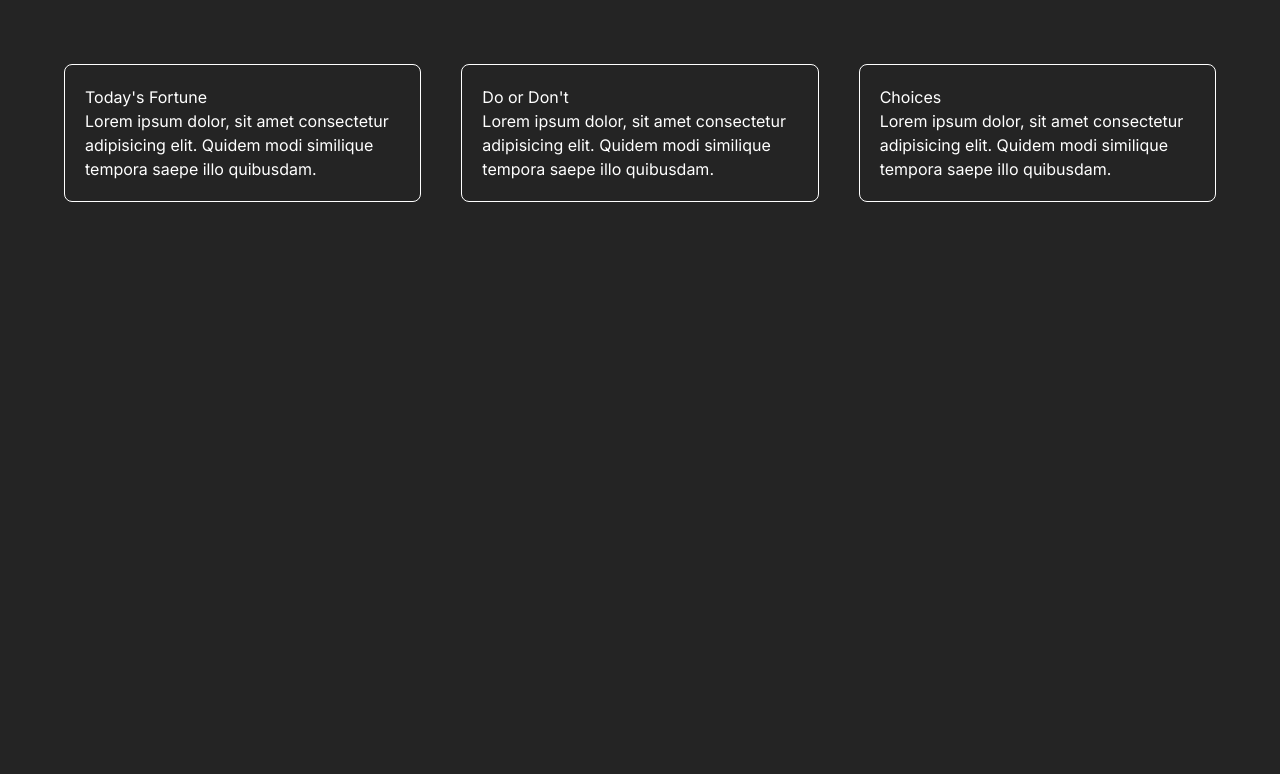
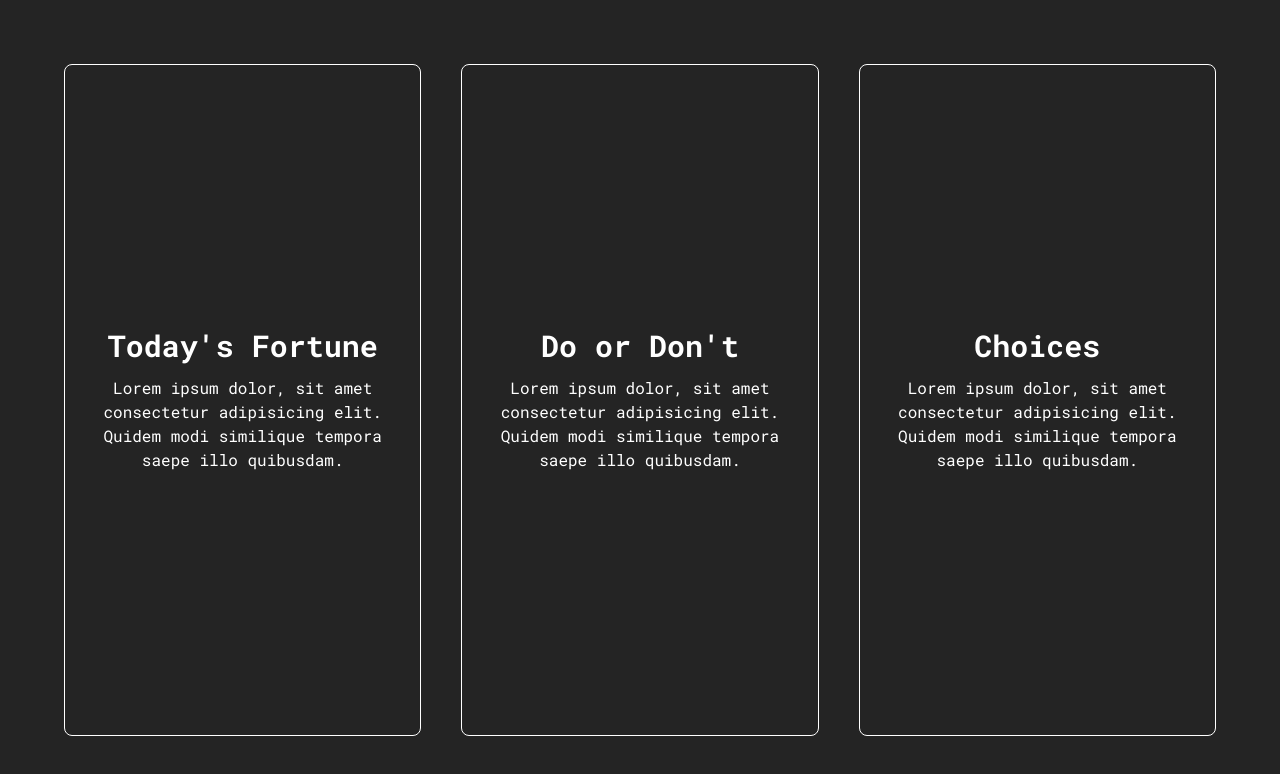
Before and after one commit to ksyksy815/tarot, a Next.js app: page / in a window 1280 px wide. Shown: the top 774 px of the page. Built offline with nearby package versions, Linux system fonts and the light colour scheme.

Commit message:
divided grounds

```diff
--- a/app/choices/page.tsx
+++ /dev/null
@@ -1,5 +0,0 @@
-const Page = () => {
-  return <div>Page</div>;
-};
-
-export default Page;
--- a/app/do-or-dont/page.tsx
+++ /dev/null
@@ -1,5 +0,0 @@
-const Page = () => {
-  return <div>Page</div>;
-};
-
-export default Page;
--- a/app/layout.tsx
+++ b/app/layout.tsx
@@ -1,8 +1,8 @@
 import type { Metadata } from "next";
-import { Inter } from "next/font/google";
+import { Roboto_Mono } from "next/font/google";
 import "./globals.css";
 
-const inter = Inter({ subsets: ["latin"] });
+const robotoMono = Roboto_Mono({ subsets: ["latin"] });
 
 export const metadata: Metadata = {
   title: "Create Next App",
@@ -17,7 +17,7 @@ export default function RootLayout({
   return (
     <html lang="en">
       <body
-        className={`w-screen h-screen overflow-y-scroll ${inter.className} bg-[#242424] text-white p-16`}
+        className={`w-screen h-screen overflow-y-scroll ${robotoMono.className} bg-[#242424] text-white p-16`}
       >
         {children}
       </body>
--- a/app/page.tsx
+++ b/app/page.tsx
@@ -1,9 +1,10 @@
-import Select from "@/components/Select";
+import MainContextProvider from "@/screens/home/MainContextProvider";
+import StepManager from "@/screens/home/StepManager";
 
 export default function Home() {
   return (
-    <div className={`flex flex-col h-full w-full`}>
-      <Select />
-    </div>
+    <MainContextProvider>
+      <StepManager />
+    </MainContextProvider>
   );
 }
--- a/app/todays-fortune/page.tsx
+++ /dev/null
@@ -1,11 +0,0 @@
-import Ground from "@/screens/todays-fortune/Ground";
-
-const Page = () => {
-  return (
-    <div className={``}>
-      <Ground />
-    </div>
-  );
-};
-
-export default Page;
--- a/components/Select.tsx
+++ b/components/Select.tsx
@@ -1,37 +1,51 @@
-import Link from "next/link";
+import {
+  MainContext,
+  MainContextType,
+} from "@/screens/home/MainContextProvider";
+import { useContext } from "react";
 
 const Select = () => {
+  const { changeToTypeIntro } = useContext(MainContext);
+
+  const handleClick = (type: MainContextType["type"]) => {
+    changeToTypeIntro(type);
+  };
   return (
-    <section className={`w-full flex flex-col md:flex-row gap-10`}>
-      <Link href={"/todays-fortune"}>
-        <div className={`flex flex-col p-5 border border-white rounded-lg`}>
-          <h3>{`Today's Fortune`}</h3>
-          <p>
-            Lorem ipsum dolor, sit amet consectetur adipisicing elit. Quidem
-            modi similique tempora saepe illo quibusdam.
+    <section
+      className={`h-full w-full flex flex-col md:flex-row gap-10 cursor-pointer`}
+    >
+      <div
+        className={`flex flex-col items-center justify-center gap-y-3 p-5 border border-white rounded-lg hover:translate-y-[-8px] hover:bg-white/10 hover:backdrop-blur-md`}
+        onClick={() => handleClick("todays-fortune")}
+      >
+        <h3 className={`text-3xl font-bold`}>{`Today's Fortune`}</h3>
+        <p className={`text-center`}>
+          Lorem ipsum dolor, sit amet consectetur adipisicing elit. Quidem modi
+          similique tempora saepe illo quibusdam.
         </p>
       </div>
-      </Link>
 
-      <Link href={"/do-or-dont"}>
-        <div className={`flex flex-col p-5 border border-white rounded-lg`}>
-          <h3>{`Do or Don't`}</h3>
-          <p>
-            Lorem ipsum dolor, sit amet consectetur adipisicing elit. Quidem
-            modi similique tempora saepe illo quibusdam.
+      <div
+        className={`flex flex-col items-center justify-center gap-y-3 p-5 border border-white rounded-lg hover:translate-y-[-8px] hover:bg-white/10 hover:backdrop-blur-md`}
+        onClick={() => handleClick("do-or-dont")}
+      >
+        <h3 className={`text-3xl font-bold`}>{`Do or Don't`}</h3>
+        <p className={`text-center`}>
+          Lorem ipsum dolor, sit amet consectetur adipisicing elit. Quidem modi
+          similique tempora saepe illo quibusdam.
         </p>
       </div>
-      </Link>
 
-      <Link href={"/choices"}>
-        <div className={`flex flex-col p-5 border border-white rounded-lg`}>
-          <h3>{`Choices`}</h3>
-          <p>
-            Lorem ipsum dolor, sit amet consectetur adipisicing elit. Quidem
-            modi similique tempora saepe illo quibusdam.
+      <div
+        className={`flex flex-col items-center justify-center gap-y-3 p-5 border border-white rounded-lg hover:translate-y-[-8px] hover:bg-white/10 hover:backdrop-blur-md`}
+        onClick={() => handleClick("choices")}
+      >
+        <h3 className={`text-3xl font-bold`}>{`Choices`}</h3>
+        <p className={`text-center`}>
+          Lorem ipsum dolor, sit amet consectetur adipisicing elit. Quidem modi
+          similique tempora saepe illo quibusdam.
         </p>
       </div>
-      </Link>
     </section>
   );
 };
--- /dev/null
+++ b/components/TypeIntro.tsx
@@ -0,0 +1,21 @@
+import { MainContext } from "@/screens/home/MainContextProvider";
+import Ground from "@/screens/todays-fortune/Ground";
+import { useContext } from "react";
+
+const TypeIntro = () => {
+  const { type } = useContext(MainContext);
+
+  // if (type === 'todays-fortune') {
+  //     return <div></div>
+  // }
+
+  // if (type === 'do-or-dont') {
+  //     return <div></div>
+  // }
+
+  if (!type) return <></>;
+
+  return <Ground type={type} />;
+};
+
+export default TypeIntro;
--- /dev/null
+++ b/screens/home/MainContextProvider.tsx
@@ -0,0 +1,40 @@
+"use client";
+
+import { createContext, useState } from "react";
+
+export type LifeCycle =
+  | "select-type"
+  | "type-intro"
+  | "card-spread"
+  | "show-result";
+
+export type MainContextType = {
+  currentStep: LifeCycle;
+  type: "todays-fortune" | "do-or-dont" | "choices" | null;
+  changeToTypeIntro: (type: MainContextType["type"]) => void;
+};
+
+export const MainContext = createContext<MainContextType>({
+  currentStep: "select-type",
+  type: null,
+  changeToTypeIntro: () => {},
+});
+
+const MainContextProvider = ({ children }: { children: React.ReactNode }) => {
+  const [currentStep, setCurrentStep] =
+    useState<MainContextType["currentStep"]>("select-type");
+  const [type, setType] = useState<MainContextType["type"]>(null);
+
+  const changeToTypeIntro = (type: MainContextType["type"]) => {
+    setType(type);
+    setCurrentStep("type-intro");
+  };
+
+  return (
+    <MainContext.Provider value={{ currentStep, type, changeToTypeIntro }}>
+      {children}
+    </MainContext.Provider>
+  );
+};
+
+export default MainContextProvider;
--- /dev/null
+++ b/screens/home/StepManager.tsx
@@ -0,0 +1,21 @@
+"use client";
+
+import Select from "@/components/Select";
+import TypeIntro from "@/components/TypeIntro";
+import { useContext } from "react";
+import { MainContext } from "./MainContextProvider";
+
+const StepManager = () => {
+  const { currentStep } = useContext(MainContext);
+
+  if (currentStep === "select-type") {
+    return <Select />;
+  }
+
+  if (currentStep === "type-intro") {
+    return <TypeIntro />;
+  }
+  return <div className={`flex flex-col h-full w-full`}></div>;
+};
+
+export default StepManager;
--- a/screens/todays-fortune/Ground.tsx
+++ b/screens/todays-fortune/Ground.tsx
@@ -2,14 +2,16 @@
 
 import useResult from "@/hooks/useResult";
 import useShuffledCards from "@/hooks/useShuffledCards";
-import { useRouter } from "next/navigation";
 import { useState } from "react";
 import CardDeck from "./CardDeck";
 import Result from "./Result";
 import ShuffleButton from "./ShuffleButton";
 
-const Ground = () => {
-  const router = useRouter();
+type Props = {
+  type: "todays-fortune" | "do-or-dont" | "choices";
+};
+
+const Ground = ({ type }: Props) => {
   const { cards, getShuffledTarotCards } = useShuffledCards();
   const { chosenCards, updateSelectedCards } = useResult();
   const [isShuffled, setIsShuffled] = useState(false);
@@ -46,6 +48,16 @@ const Ground = () => {
     setSelectedCards(new Set());
   };
 
+  const showSeeResultButton = () => {
+    if (type === "todays-fortune") {
+      return selectedCards.size === 1;
+    }
+    if (type === "do-or-dont") {
+      return selectedCards.size === 2;
+    }
+    return selectedCards.size >= 2;
+  };
+
   return (
     <div className={`relativew-full h-full flex flex-col`}>
       {isShuffled ? (
@@ -59,7 +71,7 @@ const Ground = () => {
         <ShuffleButton onClick={handleClickShuffle} />
       )}
 
-      {selectedCards.size === 1 && (
+      {showSeeResultButton() && (
         <button
           className={`fixed top-1/2 left-1/2`}
           onClick={() => {
```
Lines whose indentation alone changed are shown as unchanged.
